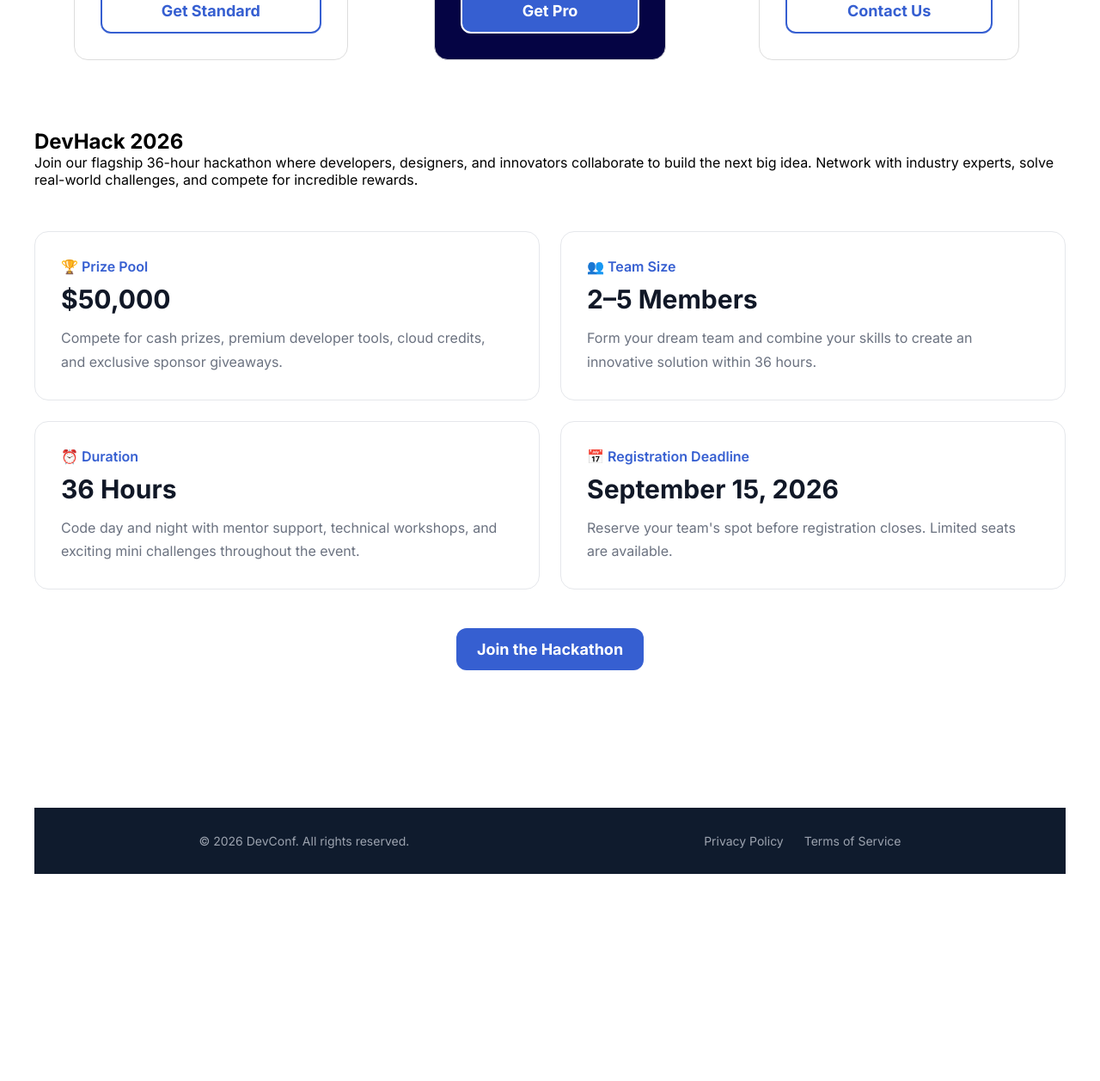
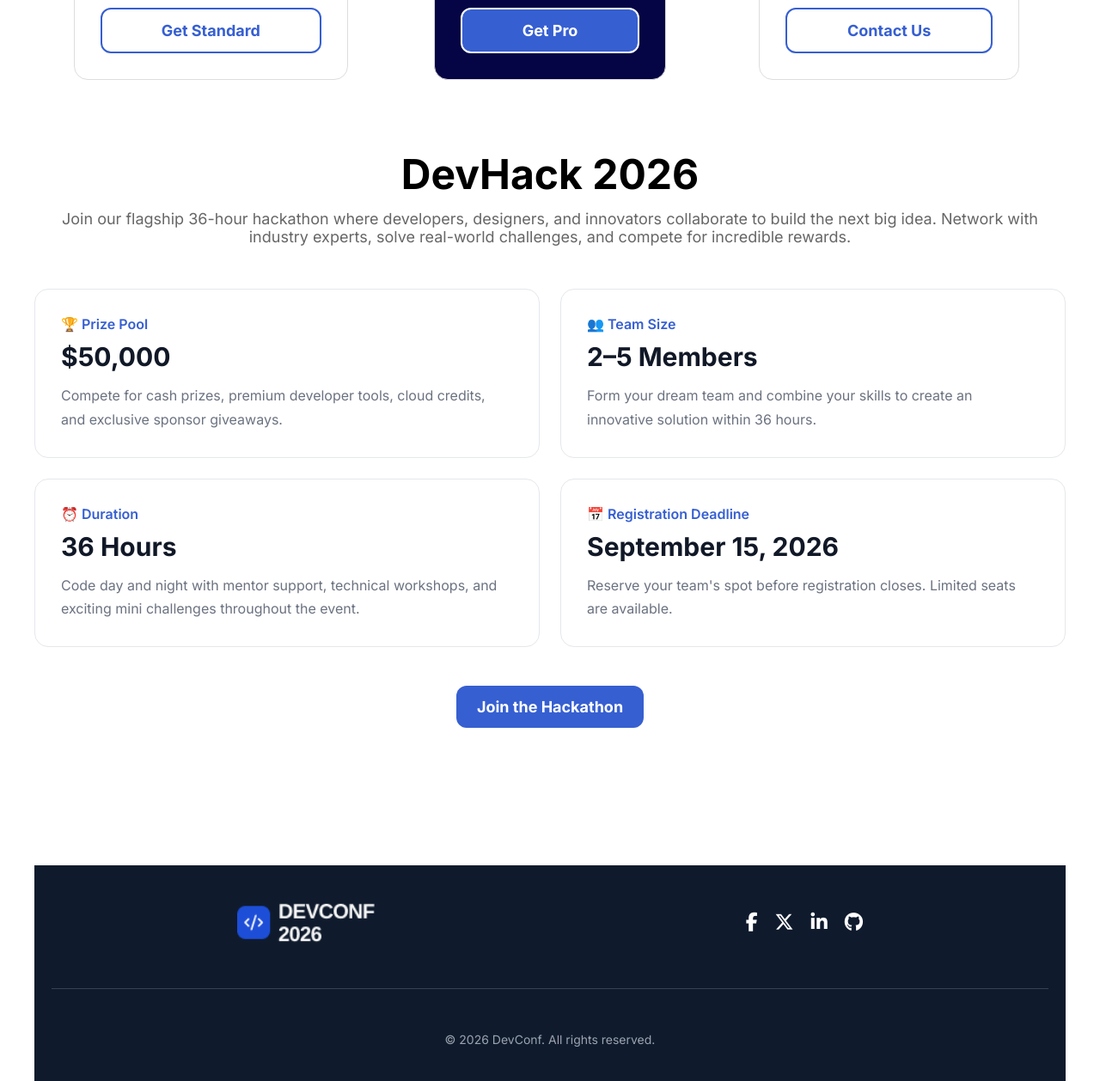
Before and after one commit to shawmik-git/1, a plain HTML site: page index.html in a window 1280 px wide. Shown: the part 2373-3631 px from the top of the page at 86% size. Before the commit the page ends 3390 px from the top, so only its background shows below. Drawn offline with Linux system fonts and the light colour scheme.

Commit message:
Footer editing

```diff
--- a/index.html
+++ b/index.html
@@ -12,6 +12,12 @@
     <link
       href="https://fonts.googleapis.com/css2?family=Inter:ital,opsz,wght@0,14..32,100..900;1,14..32,100..900&display=swap"
       rel="stylesheet"
+    />
+
+    <!-- footer font -->
+    <link
+      rel="stylesheet"
+      href="https://cdnjs.cloudflare.com/ajax/libs/font-awesome/6.7.2/css/all.min.css"
     />
   </head>
   <body>
@@ -117,7 +123,6 @@
           <a href="#" class="common-btn">Get Standard</a>
         </div>
         <div class="pricing-card pro-card">
-
           <!-- card 2 -->
 
           <h2>PRO</h2>
@@ -214,21 +219,27 @@
       </div>
     </section>
 
-  <!-- footer -->
+    <!-- Ai section end -->
 
+    <!-- footer -->
 
-<footer class="footer">
-  <div class="container footer-content">
+    <footer class="footer">
+      <div class="container">
+        <div class="footer-top">
+          <img src="./assets/footer-logo.png" alt="Logo" class="footer-logo" />
 
-    <p>© 2026 DevConf. All rights reserved.</p>
+          <div class="social-links">
+            <a href="#"><i class="fa-brands fa-facebook-f"></i></a>
+            <a href="#"><i class="fa-brands fa-x-twitter"></i></a>
+            <a href="#"><i class="fa-brands fa-linkedin-in"></i></a>
+            <a href="#"><i class="fa-brands fa-github"></i></a>
+          </div>
+        </div>
 
-    <div class="footer-links">
-      <a href="#">Privacy Policy</a>
-      <a href="#">Terms of Service</a>
-    </div>
+        <hr />
 
-  </div>
-</footer>
-
+        <p class="copyright">© 2026 DevConf. All rights reserved.</p>
+      </div>
+    </footer>
   </body>
 </html>
--- a/style.css
+++ b/style.css
@@ -154,7 +154,6 @@ nav img {
   display: grid;
   margin-top: 20px;
   margin-bottom: 20px;
-
   grid-template-columns: repeat(2, 1fr);
   gap: 20px;
 }
@@ -177,6 +176,22 @@ nav img {
   font-size: 48px;
   font-weight: 700;
 }
+
+.section-title {
+    text-align: center;
+    margin-bottom: 50px;
+}
+
+.section-title h1{
+    font-size:48px;
+    margin-bottom:12px;
+}
+
+.section-title p{
+    color:#666;
+    font-size:18px;
+}
+
 
 /* pricing styles */
 
@@ -321,32 +336,54 @@ nav img {
 
 .footer {
   background: #0f1b2d;
-  padding: 30px 0;
+  padding: 40px 0;
   margin-top: 80px;
 }
+.footer-top{
+    display:flex;
+    justify-content:space-between;
+    align-items:center;
+    padding-bottom:20px;
+}
 
-.footer-content {
-  display: flex;
-  justify-content: space-between;
-  align-items: center;
+.footer-logo{
+    width:160px;
 }
+
 
 .footer p {
   color: #9ca3af;
   font-size: 14px;
 }
 
-.footer-links {
-  display: flex;
-  gap: 24px;
-}
-
-.footer-links a {
-  color: #9ca3af;
-  text-decoration: none;
-  font-size: 14px;
-}
 
 .footer-links a:hover {
   color: #fff;
 }
+
+.footer hr{
+    border:none;
+    border-top:1px solid #374151;
+    margin:30px 0;
+}
+
+.social-links{
+    display:flex;
+    gap:20px;
+}
+
+.social-links a{
+    color:#ffffff;
+    font-size:22px;
+    text-decoration:none;
+}
+
+.social-links a:hover{
+    color:#365fd1;
+}
+
+.copyright{
+    color:#9ca3af;
+    text-align:center;
+    padding-top:20px;
+}
```
